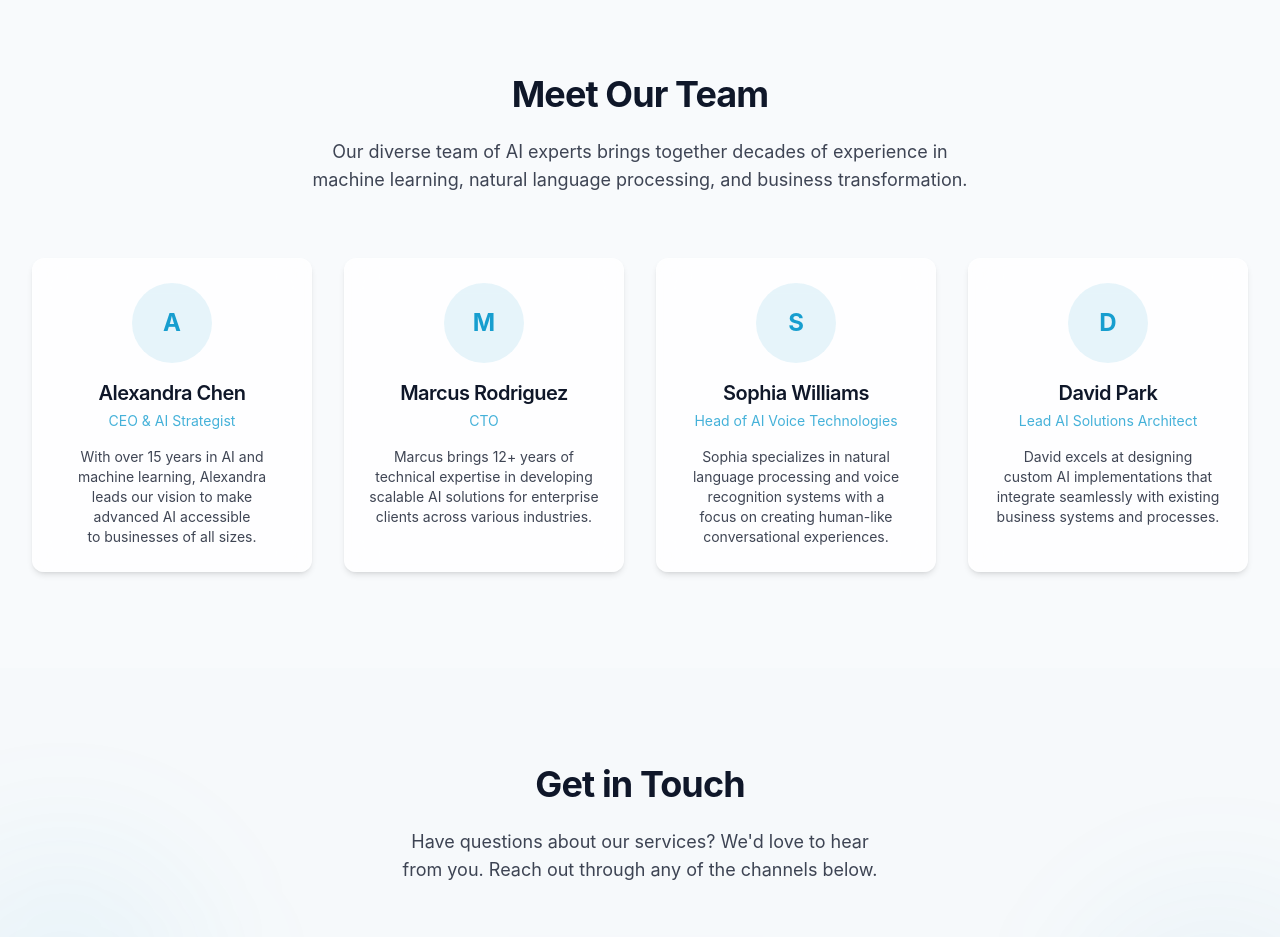
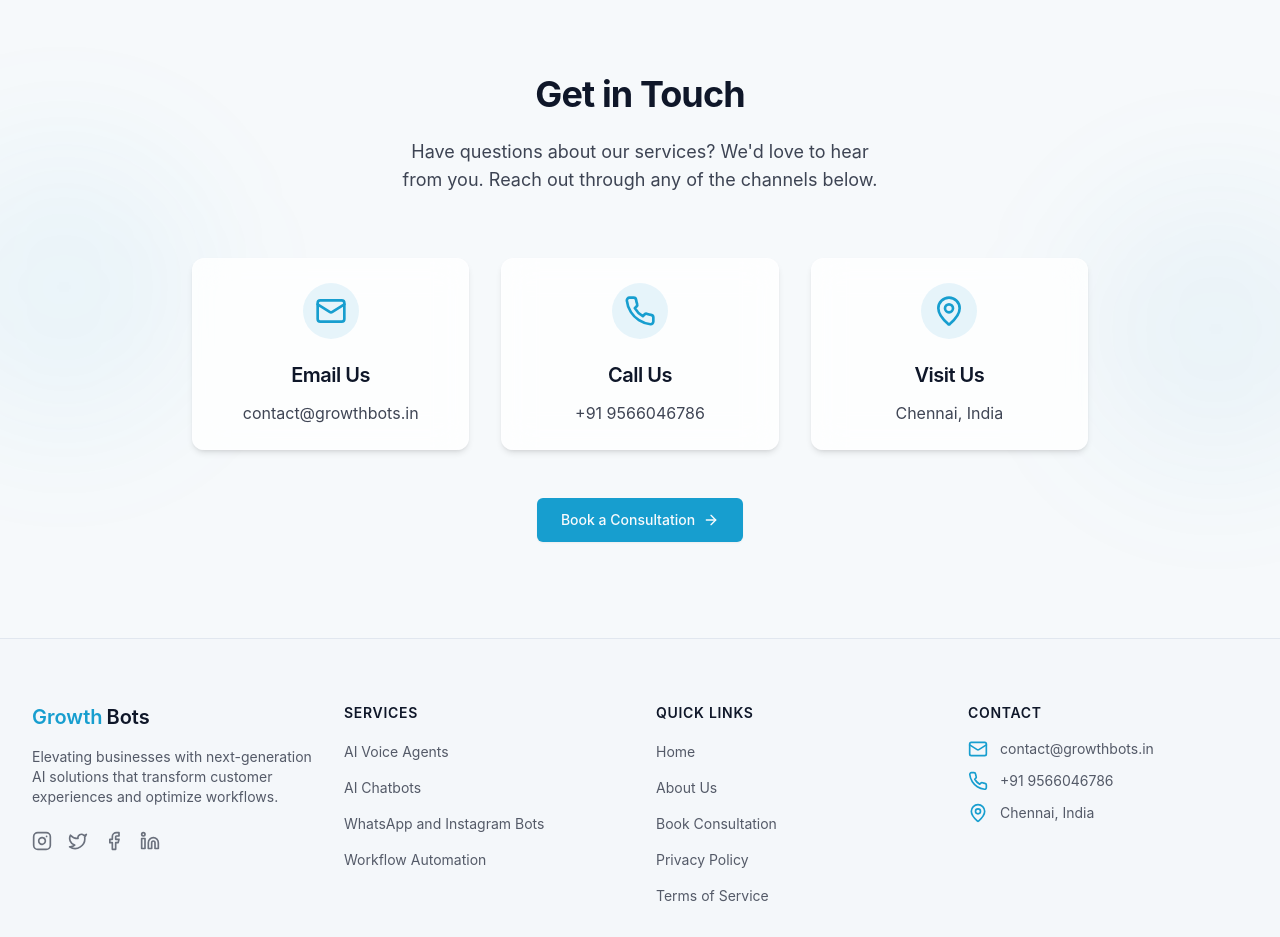
Before and after one commit to muradh2994/growth_bots, a React (Vite) app: page /about in a window 1280 px wide. Shown: the part 1860-2797 px from the top of the page. Built offline with nearby package versions, Linux system fonts and the light colour scheme.

Commit message:
Update website content and branding
\
Updates company name, contact details, tagline, services, and removes the team section.

```diff
--- a/src/components/Footer.tsx
+++ b/src/components/Footer.tsx
@@ -9,8 +9,8 @@ const Footer = () => {
         <div className="grid grid-cols-1 md:grid-cols-2 lg:grid-cols-4 gap-10 md:gap-8">
           <div>
             <Link to="/" className="text-xl font-semibold text-foreground flex items-center mb-4">
-              <span className="text-primary">AI</span>
-              <span className="ml-1">Agency</span>
+              <span className="text-primary">Growth</span>
+              <span className="ml-1">Bots</span>
             </Link>
             <p className="text-sm text-foreground/70 mb-6 max-w-xs">
               Elevating businesses with next-generation AI solutions that transform customer experiences and optimize workflows.
@@ -46,12 +46,12 @@ const Footer = () => {
               </li>
               <li>
                 <Link to="/services" className="text-sm text-foreground/70 hover:text-primary transition-colors">
-                  Workflow Automation
+                  WhatsApp and Instagram Bots
                 </Link>
               </li>
               <li>
                 <Link to="/services" className="text-sm text-foreground/70 hover:text-primary transition-colors">
-                  Custom AI Solutions
+                  Workflow Automation
                 </Link>
               </li>
             </ul>
@@ -93,20 +93,20 @@ const Footer = () => {
             <ul className="space-y-3">
               <li className="flex">
                 <Mail className="h-5 w-5 text-primary mr-3 flex-shrink-0" />
-                <a href="mailto:contact@aiagency.com" className="text-sm text-foreground/70 hover:text-primary transition-colors">
-                  contact@aiagency.com
+                <a href="mailto:contact@growthbots.in" className="text-sm text-foreground/70 hover:text-primary transition-colors">
+                  contact@growthbots.in
                 </a>
               </li>
               <li className="flex">
                 <Phone className="h-5 w-5 text-primary mr-3 flex-shrink-0" />
-                <a href="tel:+1234567890" className="text-sm text-foreground/70 hover:text-primary transition-colors">
-                  +1 (234) 567-890
+                <a href="tel:+919566046786" className="text-sm text-foreground/70 hover:text-primary transition-colors">
+                  +91 9566046786
                 </a>
               </li>
               <li className="flex">
                 <MapPin className="h-5 w-5 text-primary mr-3 flex-shrink-0" />
                 <p className="text-sm text-foreground/70">
-                  123 AI Avenue, Tech District<br />San Francisco, CA 94105
+                  Chennai, India
                 </p>
               </li>
             </ul>
@@ -115,7 +115,7 @@ const Footer = () => {
 
         <div className="mt-12 pt-8 border-t border-border/60">
           <p className="text-center text-sm text-foreground/60">
-            © {new Date().getFullYear()} AI Agency. All rights reserved.
+            © {new Date().getFullYear()} GrowthBots. All rights reserved.
           </p>
         </div>
       </div>
--- a/src/components/Hero.tsx
+++ b/src/components/Hero.tsx
@@ -22,8 +22,8 @@ const Hero = () => {
               </div>
               <h1 className="text-4xl md:text-5xl lg:text-6xl font-bold leading-tight text-balance">
                 <span className="block">Transform Your Business with</span>
-                <span className="text-primary"> Intelligent AI</span>
-                <span> Solutions</span>
+                <span className="text-primary"> AI Agents</span>
+                <span> in 30 Days</span>
               </h1>
               <p className="text-lg md:text-xl text-foreground/80 max-w-2xl text-balance">
                 Elevate customer engagement and streamline operations with our cutting-edge AI Voice Agents, Chatbots, and Workflow Automation solutions.
--- a/src/components/Navbar.tsx
+++ b/src/components/Navbar.tsx
@@ -49,8 +49,8 @@ const Navbar = () => {
               to="/"
               className="text-xl font-semibold text-foreground flex items-center"
             >
-              <span className="text-primary">AI</span>
-              <span className="ml-1">Agency</span>
+              <span className="text-primary">Growth</span>
+              <span className="ml-1">Bots</span>
             </Link>
           </div>
 
--- a/src/pages/About.tsx
+++ b/src/pages/About.tsx
@@ -5,37 +5,6 @@ import Footer from "../components/Footer";
 import { Link } from "react-router-dom";
 
 const About = () => {
-  const team = [
-    {
-      name: "Alexandra Chen",
-      role: "CEO & AI Strategist",
-      bio: "With over 15 years in AI and machine learning, Alexandra leads our vision to make advanced AI accessible to businesses of all sizes.",
-      initial: "A",
-      delay: 0
-    },
-    {
-      name: "Marcus Rodriguez",
-      role: "CTO",
-      bio: "Marcus brings 12+ years of technical expertise in developing scalable AI solutions for enterprise clients across various industries.",
-      initial: "M",
-      delay: 100
-    },
-    {
-      name: "Sophia Williams",
-      role: "Head of AI Voice Technologies",
-      bio: "Sophia specializes in natural language processing and voice recognition systems with a focus on creating human-like conversational experiences.",
-      initial: "S",
-      delay: 200
-    },
-    {
-      name: "David Park",
-      role: "Lead AI Solutions Architect",
-      bio: "David excels at designing custom AI implementations that integrate seamlessly with existing business systems and processes.",
-      initial: "D",
-      delay: 300
-    }
-  ];
-
   const values = [
     {
       title: "Innovation",
@@ -95,7 +64,7 @@ const About = () => {
                 <h2 className="text-3xl md:text-4xl font-bold mb-6">Our Story</h2>
                 <div className="space-y-4 text-lg text-foreground/80">
                   <p>
-                    Founded in 2018, AI Agency began with a simple mission: to make advanced artificial intelligence accessible to businesses of all sizes. What started as a small team of AI enthusiasts has grown into a leading provider of innovative AI solutions across multiple industries.
+                    Founded in 2024, GrowthBots began with a simple mission: to make advanced artificial intelligence accessible to businesses of all sizes. What started as a small team of AI enthusiasts has grown into a leading provider of innovative AI solutions across multiple industries.
                   </p>
                   <p>
                     We recognized early on that while large enterprises had the resources to implement sophisticated AI systems, small and medium-sized businesses were often left behind. Our goal was to bridge this gap by developing AI solutions that were powerful yet accessible.
@@ -151,35 +120,6 @@ const About = () => {
           </div>
         </section>
 
-        {/* Team Section */}
-        <section className="py-16 md:py-24 relative overflow-hidden">
-          <div className="container-custom">
-            <div className="max-w-3xl mx-auto text-center mb-16 animate-fade-up">
-              <h2 className="text-3xl md:text-4xl font-bold mb-6">Meet Our Team</h2>
-              <p className="text-lg text-foreground/80 text-balance">
-                Our diverse team of AI experts brings together decades of experience in machine learning, natural language processing, and business transformation.
-              </p>
-            </div>
-
-            <div className="grid grid-cols-1 md:grid-cols-2 lg:grid-cols-4 gap-8">
-              {team.map((member, index) => (
-                <div
-                  key={index}
-                  className="glass-card rounded-xl p-6 text-center animate-fade-up"
-                  style={{ animationDelay: `${member.delay}ms` }}
-                >
-                  <div className="w-20 h-20 rounded-full bg-primary/10 flex items-center justify-center text-primary font-bold text-2xl mx-auto mb-4">
-                    {member.initial}
-                  </div>
-                  <h3 className="text-xl font-semibold mb-1">{member.name}</h3>
-                  <p className="text-primary/80 text-sm mb-4">{member.role}</p>
-                  <p className="text-foreground/80 text-sm text-balance">{member.bio}</p>
-                </div>
-              ))}
-            </div>
-          </div>
-        </section>
-
         {/* Contact Section */}
         <section className="py-16 md:py-24 bg-secondary/30 relative overflow-hidden">
           <div className="absolute top-1/4 -left-20 w-72 h-72 bg-primary/5 rounded-full filter blur-3xl"></div>
@@ -199,8 +139,8 @@ const About = () => {
                   <Mail className="h-8 w-8" />
                 </div>
                 <h3 className="text-xl font-semibold mb-3">Email Us</h3>
-                <a href="mailto:contact@aiagency.com" className="text-foreground/80 hover:text-primary transition-colors">
-                  contact@aiagency.com
+                <a href="mailto:contact@growthbots.in" className="text-foreground/80 hover:text-primary transition-colors">
+                  contact@growthbots.in
                 </a>
               </div>
 
@@ -209,8 +149,8 @@ const About = () => {
                   <Phone className="h-8 w-8" />
                 </div>
                 <h3 className="text-xl font-semibold mb-3">Call Us</h3>
-                <a href="tel:+1234567890" className="text-foreground/80 hover:text-primary transition-colors">
-                  +1 (234) 567-890
+                <a href="tel:+919566046786" className="text-foreground/80 hover:text-primary transition-colors">
+                  +91 9566046786
                 </a>
               </div>
 
@@ -220,7 +160,7 @@ const About = () => {
                 </div>
                 <h3 className="text-xl font-semibold mb-3">Visit Us</h3>
                 <p className="text-foreground/80">
-                  123 AI Avenue, Tech District<br />San Francisco, CA 94105
+                  Chennai, India
                 </p>
               </div>
             </div>
--- a/src/pages/Index.tsx
+++ b/src/pages/Index.tsx
@@ -1,6 +1,6 @@
 
 import { Link } from "react-router-dom";
-import { Mic, MessageSquare, Workflow, ArrowRight, CheckCircle, Users, BarChart3, Clock } from "lucide-react";
+import { Mic, MessageSquare, Workflow, ArrowRight, CheckCircle, Users, BarChart3, Clock, Instagram, MessageCircle } from "lucide-react";
 import Navbar from "../components/Navbar";
 import Hero from "../components/Hero";
 import ServiceCard from "../components/ServiceCard";
@@ -34,6 +34,19 @@ const Index = () => {
       ],
       href: "/services",
       delay: 100
+    },
+    {
+      title: "WhatsApp and Instagram Bots",
+      description: "Powerful bots for social platforms to automate marketing, support, lead generation, and appointment booking.",
+      icon: <MessageCircle className="h-6 w-6" />,
+      features: [
+        "Bulk Marketing",
+        "Customer Support",
+        "Lead Generation",
+        "Appointment Booking"
+      ],
+      href: "/services",
+      delay: 150
     },
     {
       title: "Workflow Automation",
@@ -94,7 +107,7 @@ const Index = () => {
               </p>
             </div>
 
-            <div className="grid grid-cols-1 md:grid-cols-2 lg:grid-cols-3 gap-8">
+            <div className="grid grid-cols-1 md:grid-cols-2 lg:grid-cols-2 gap-8">
               {services.map((service, index) => (
                 <ServiceCard key={index} {...service} />
               ))}
--- a/src/pages/Services.tsx
+++ b/src/pages/Services.tsx
@@ -1,5 +1,5 @@
 
-import { Mic, MessageSquare, Workflow, Building, Hotel, ShoppingBag, ArrowRight, CheckCircle } from "lucide-react";
+import { Mic, MessageSquare, Workflow, Building, Hotel, ShoppingBag, ArrowRight, CheckCircle, MessageCircle, Instagram, ShoppingCart } from "lucide-react";
 import Navbar from "../components/Navbar";
 import Footer from "../components/Footer";
 import { Link } from "react-router-dom";
@@ -35,6 +35,21 @@ const Services = () => {
       ],
       image: "https://images.unsplash.com/photo-1553877522-43269d4ea984?ixlib=rb-4.0.3&auto=format&fit=crop&w=800&q=80",
       cta: "Explore Chatbot Solutions"
+    },
+    {
+      id: "social-bots",
+      title: "WhatsApp and Instagram Bots",
+      description: "Powerful bots for social platforms to help businesses automate marketing campaigns, support, lead generation, and appointment scheduling.",
+      icon: <MessageCircle className="h-8 w-8" />,
+      benefits: [
+        "Engage customers on their preferred messaging platforms",
+        "Automate bulk marketing campaigns with personalization",
+        "Provide 24/7 customer support with quick response times",
+        "Generate and qualify leads automatically",
+        "Streamline appointment booking and reminders"
+      ],
+      image: "https://images.unsplash.com/photo-1556157382-97eda2d62296?ixlib=rb-4.0.3&auto=format&fit=crop&w=800&q=80",
+      cta: "Discover Social Bots"
     },
     {
       id: "workflow",
```
